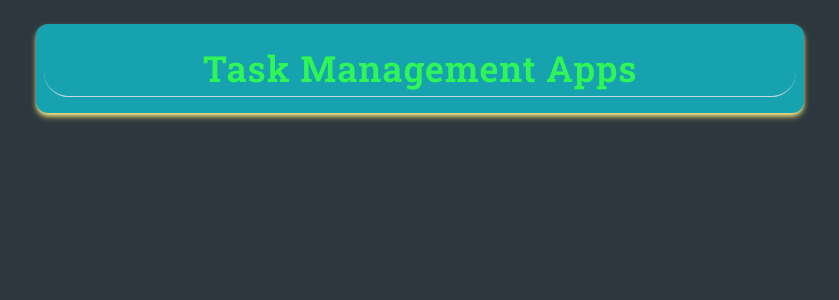
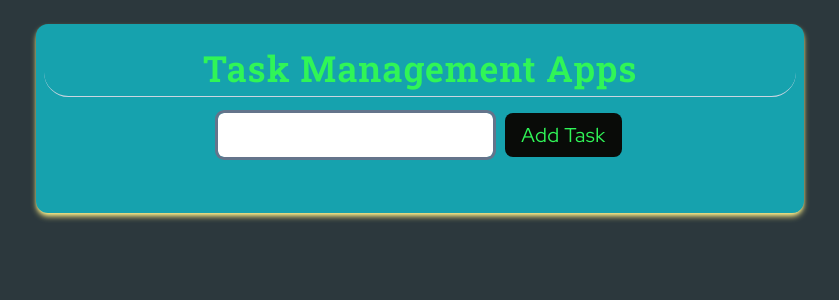
Before and after one commit to mehediweb01/task-management, a React (Vite) app: page / in a window 1280 px wide. Shown: the top 300 px of the page, without its empty margins (220-1059 px from the left). Built offline with nearby package versions, Linux system fonts and the light colour scheme; a web font is replaced by a local one.

Commit message:
inputField design done

```diff
--- a/src/App.tsx
+++ b/src/App.tsx
@@ -1,12 +1,17 @@
+import InputField from "./components/InputField";
+
 function App() {
   return (
     <>
       <div className="h-screen bg-gunmetal flex justify-center items-start pt-6">
-        <div className="bg-sky shadow-md shadow-yellow-200  sm:w-3/5 w-full  mx-6 rounded-xl py-4 px-2">
+        <div className="bg-sky shadow-md shadow-yellow-200  md:w-3/5 w-full rounded-xl py-4 px-2 mx-4">
           <div className="border-b border-slate-300 rounded-full">
-            <h1 className="text-center text-4xl text-primary font-semibold font-robotoSlab my-2 tracking-wide">
+            <h1 className="text-center sm:text-4xl text-xl text-primary font-semibold font-robotoSlab my-2 tracking-wide">
               Task Management Apps
             </h1>
+          </div>
+          <div className="py-4">
+            <InputField edit={false} />
           </div>
         </div>
       </div>
--- /dev/null
+++ b/src/components/InputField.tsx
@@ -0,0 +1,24 @@
+const InputField = ({ edit }) => {
+  return (
+    <div>
+      <form className="flex sm:flex-row flex-col items-center gap-3 justify-center mb-6">
+        <input
+          type="text"
+          className="px-2 py-2 rounded-md focus:outline-teal-300 focus:shadow-inner focus:shadow-indigo-700 outline outline-slate-500 font-robotoSlab text-xl tracking-wide text-blackGreen"
+        />
+        <div className="flex gap-2">
+          <button className="bg-blackGreen text-primary px-4 py-2 rounded-lg font-redHadDisplay tracking-wide text-xl">
+            {edit ? "Update" : "Add Task"}
+          </button>
+          {edit && (
+            <button className="bg-red-600 text-white px-2 py-1 rounded-lg font-redHadDisplay text-xl">
+              cancel
+            </button>
+          )}
+        </div>
+      </form>
+    </div>
+  );
+};
+
+export default InputField;
--- a/src/components/ItemsCard.tsx
+++ b/src/components/ItemsCard.tsx
@@ -32,6 +32,7 @@ const ItemsCard = ({
           </h2>
         )}
       </div>
+      <div className="flex sm:flex-row flex-col items-center gap-1 sm:gap-6">
         <p className="bg-yellow-300 px-2 rounded-md font-semibold font-robotoSlab tracking-widest">
           {toggle ? "complete" : "inprogress"}
         </p>
@@ -43,6 +44,7 @@ const ItemsCard = ({
             <MdDeleteOutline className="size-5 hover:text-red-600 transition-colors duration-300" />
           </button>
         </div>
+      </div>
     </li>
   );
 };
```
Lines whose indentation alone changed are shown as unchanged.
